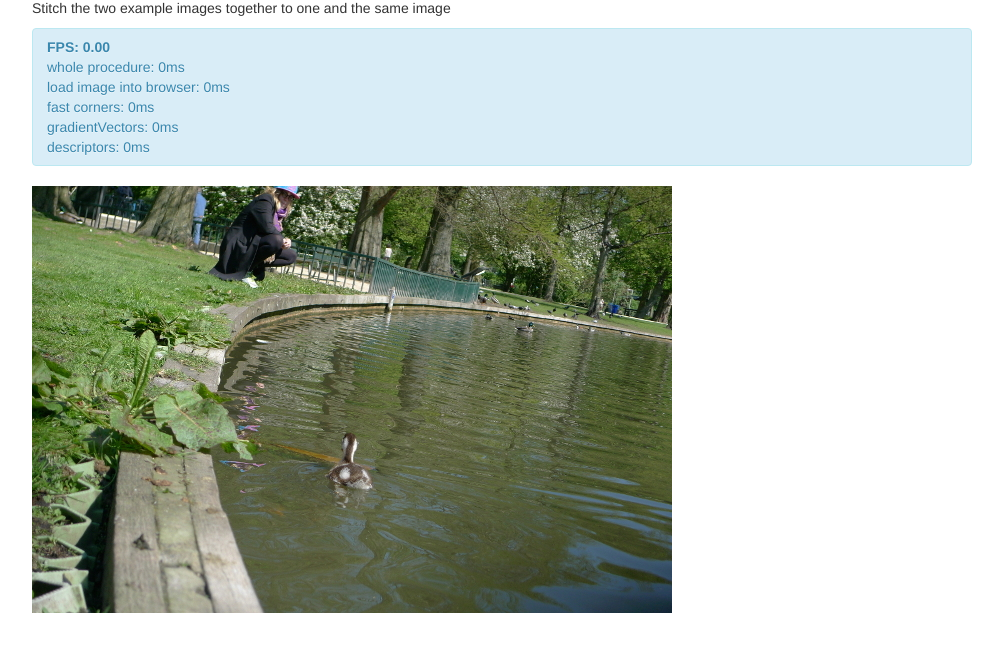
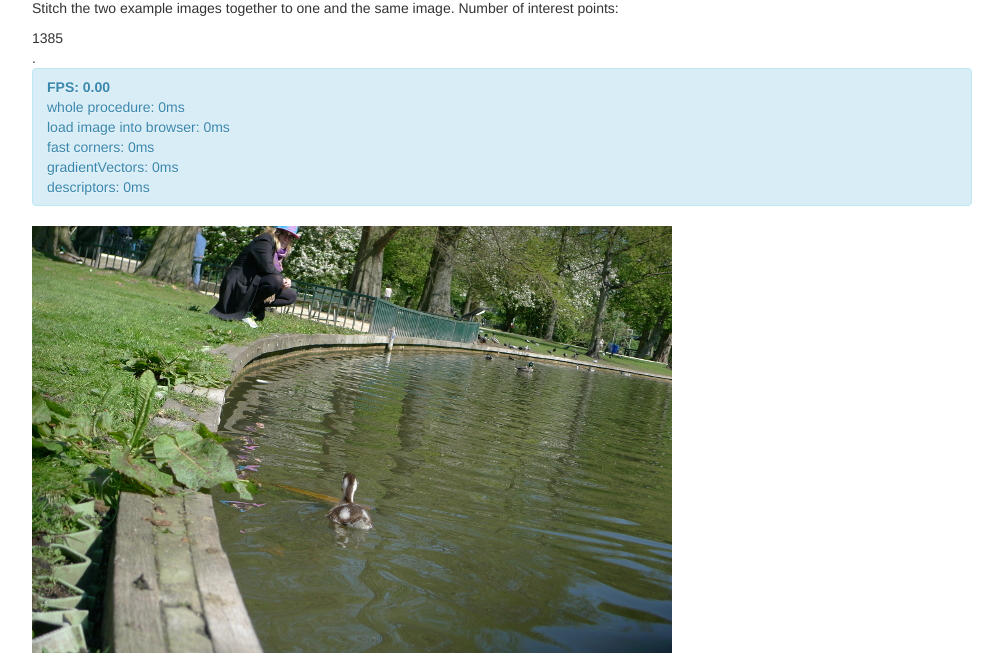
Before and after one commit to josundin/josundin.github.io, a plain HTML site: page stitch/demo/lal2.html in a window 1280 px wide. Shown: the part 172-830 px from the top of the page, without its empty margins (138-1141 px from the left). Before the commit the page ends 800 px from the top, so only its background shows below. Drawn offline with Linux system fonts and the light colour scheme.

```diff
--- a/stitch/demo/lal2.html
+++ b/stitch/demo/lal2.html
@@ -46,7 +46,8 @@
 		<div class="span12">
 			<h2>3 Stitch</h2>
 			<p>
-				Stitch the two example images together to one and the same image
+				Stitch the two example images together to one and the same image.
+				Number of interest points: <div id="log_pts" ></div>.
 				<div id="log" class="alert alert-info"></div>
 			</p>
 
@@ -67,6 +68,7 @@
 	function init() {
 
 		var log = document.getElementById('log');
+		var log_pts = document.getElementById('log_pts');
 		var stat = new profiler();
 		stat.add("whole procedure");
 		stat.start("whole procedure");
@@ -90,6 +92,7 @@
 			var desc = test_img.getDescriptor();
 			console.log("Data redo!", pts);
 			//console.log(that.descriptors[0][1]);
+			log_pts.innerHTML = pts;
 			log.innerHTML = stat.log();
 		}
 
--- a/stitch/js/imgfeatures.js
+++ b/stitch/js/imgfeatures.js
@@ -22,6 +22,8 @@
 
 		stat.start("load image into browser");
 		var that = new imgOpt(x);
+
+		console.log(that.img.src);
 
 		var myCtx;
 		var myImageW;
```
